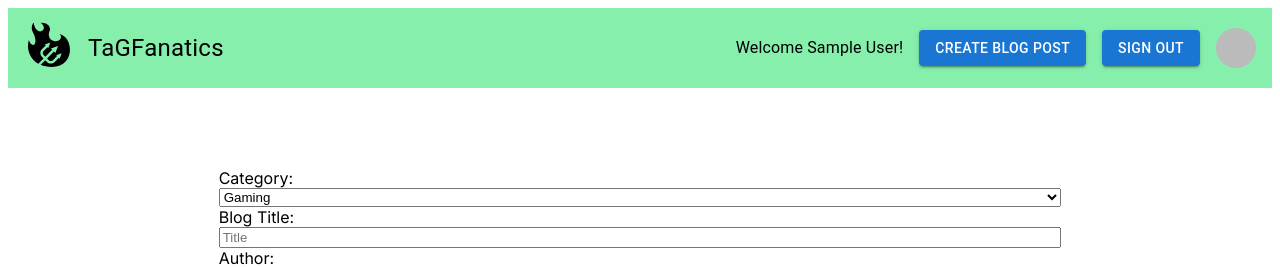
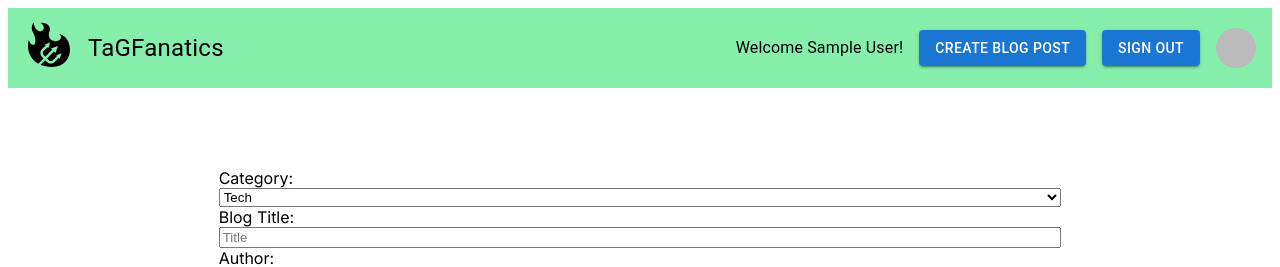
Before and after one commit to jramos5883/fullstack-blog-website, a Next.js app in the folder fsbw-app/: page /createTechBlogPost in a window 1280 px wide. Shown: the top 267 px of the page. Built offline with nearby package versions, Linux system fonts and the light colour scheme; no server answers; the database is empty; sample sign-in values are in the browser's storage.

Commit message:
quick edit to create blog post setCategory.

```diff
--- a/fsbw-app/app/createTechBlogPost/page.jsx
+++ b/fsbw-app/app/createTechBlogPost/page.jsx
@@ -11,7 +11,7 @@ import { Button } from "@mui/material";
 export default function CreateTechBlogPost() {
   const [title, setTitle] = useState("");
   const [content, setContent] = useState("");
-  const [category, setCategory] = useState("tech"); // default category is "tech"
+  const [category, setCategory] = useState("Tech"); // default category is "tech"
   const [author, setAuthor] = useState(""); // default author is "John Doe" for now
   const [file, setFile] = useState(null); // set file to null initially
 
```
